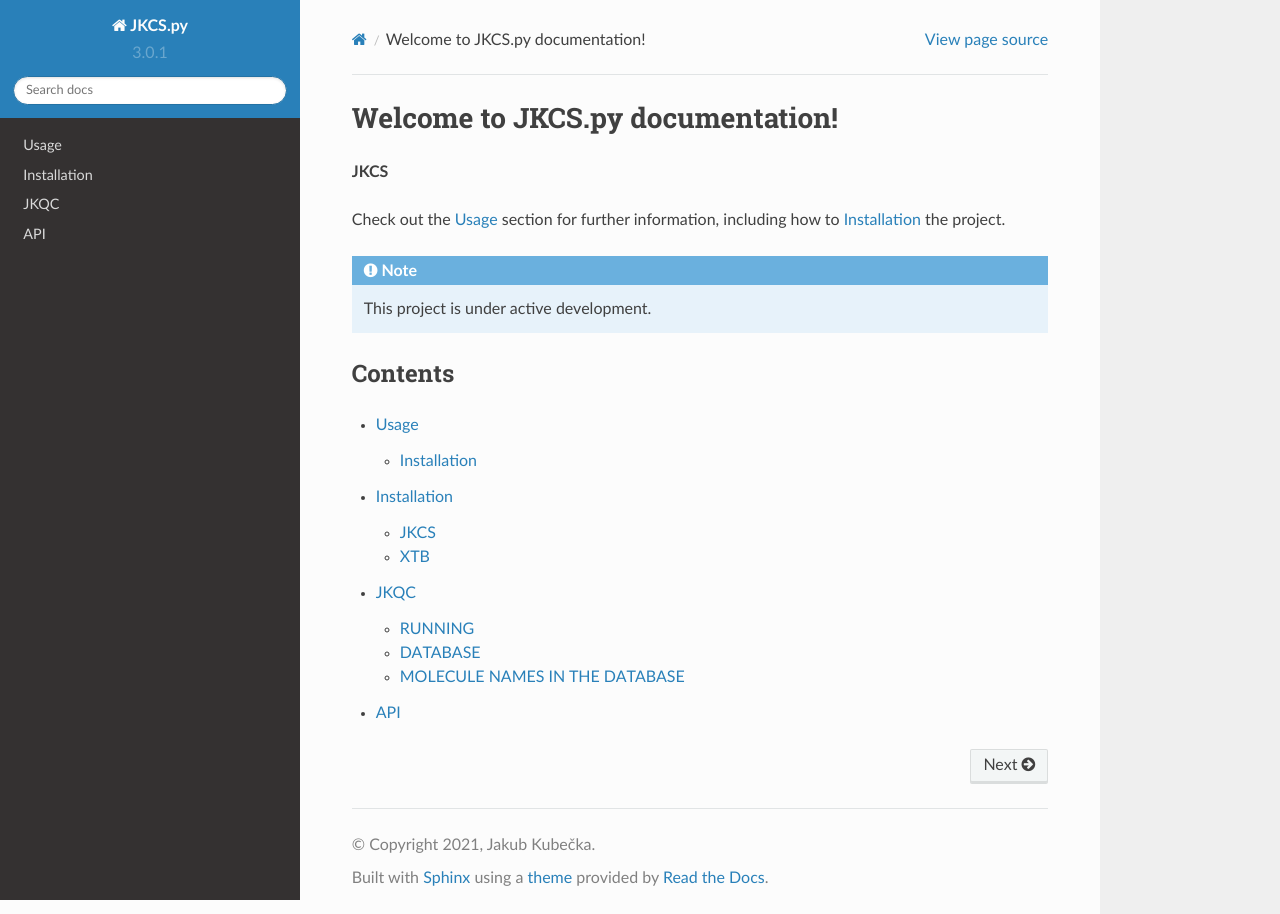
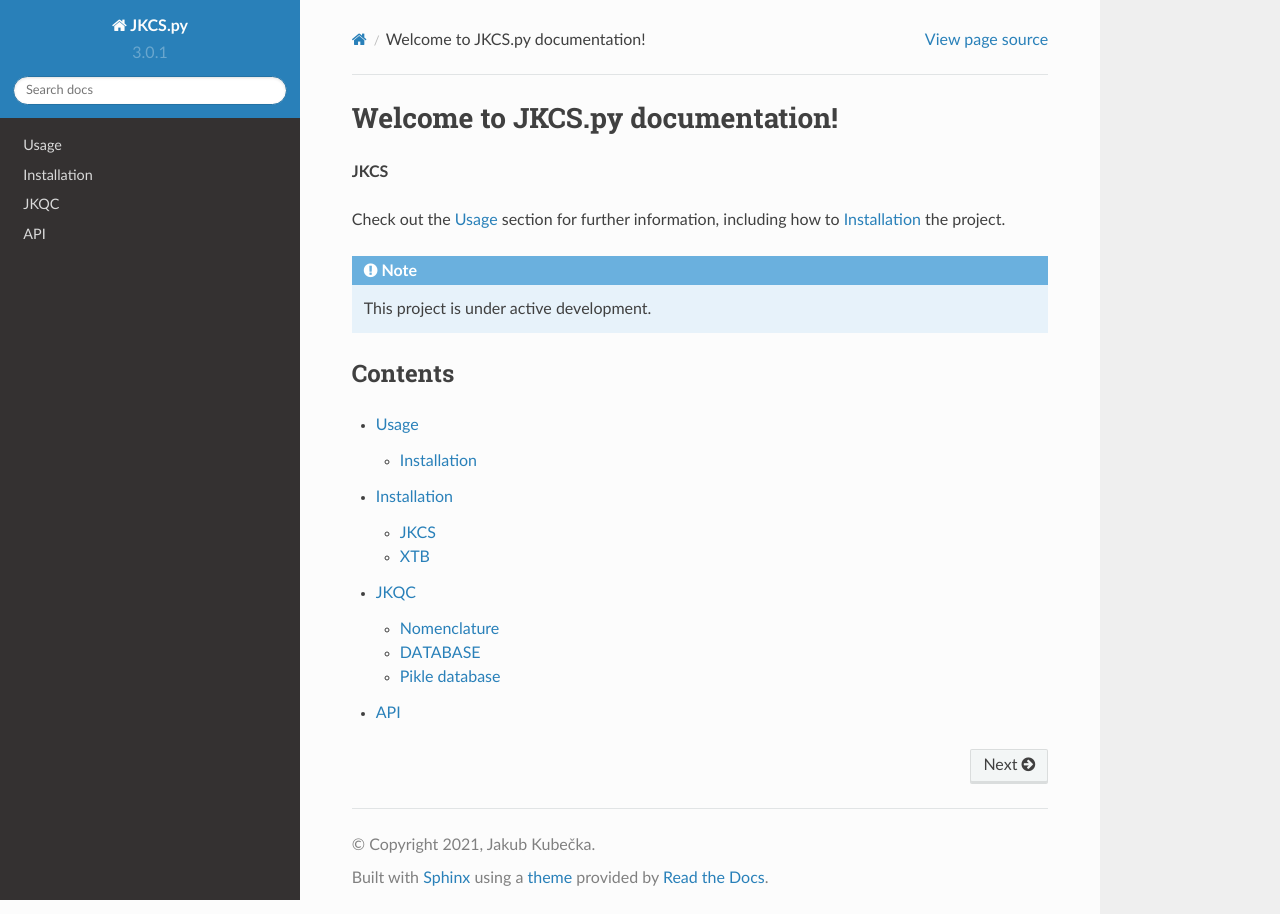
Before and after one commit to kubeckaj/JKCS.py-Manual, a Sphinx documentation site: the page built from docs/source/index.rst, in a window 1280 px wide. Built offline with Sphinx 7.4.7 and the Read the Docs theme 2.0.0, drawn with Linux system fonts in a browser that asks for light colours; pages that are not in the unit, such as notebooks, are missing from menus; some of the changed lines change nothing that is shown.

Commit message:
Update JKQC.rst

```diff
--- a/docs/source/JKQC.rst
+++ b/docs/source/JKQC.rst
@@ -3,14 +3,16 @@
 
 Jammy Key for Quantum Chemistry data of molecular clusters.
 
-RUNNING
--------
 
-To run JKQC use (yet the file input and output has to be modified in the script):
+Nomenclature
+------------
 
-.. code:: bash
-
-   python JKQC.py
+.. p - proton
+.. am - ammonia
+.. sa - sulfuric acid
+.. sam - bisulfate
+.. dma - dimethylammine
+.. gd - guanidine
 
 DATABASE
 --------
@@ -24,14 +26,16 @@
 >>> # -sf = source folder name
 >>> # -df = database folder name (use the cite format)
 >>> # -arg = JKname arguments
->>> sh addJKQC.sh -sf results/ -df Besel19 -arg "-mol N1H3 am -mol H2S1O4 sa -mol H1S1O4 sam"
 
-MOLECULE NAMES IN THE DATABASE
-------------------------------
+.. code:: bash
 
-.. p - proton
-.. am - ammonia
-.. sa - sulfuric acid
-.. sam - bisulfate
-.. dma - dimethylammine
-.. gd - guanidine
+   sh addJKQC.sh -sf results/ -df Besel19 -arg "-mol N1H3 am -mol H2S1O4 sa -mol H1S1O4 sam"
+
+Pikle database
+--------------
+
+To run JKQC use (yet the file input and output has to be modified in the script):
+
+.. code:: bash
+
+   python JKQC.py
```
